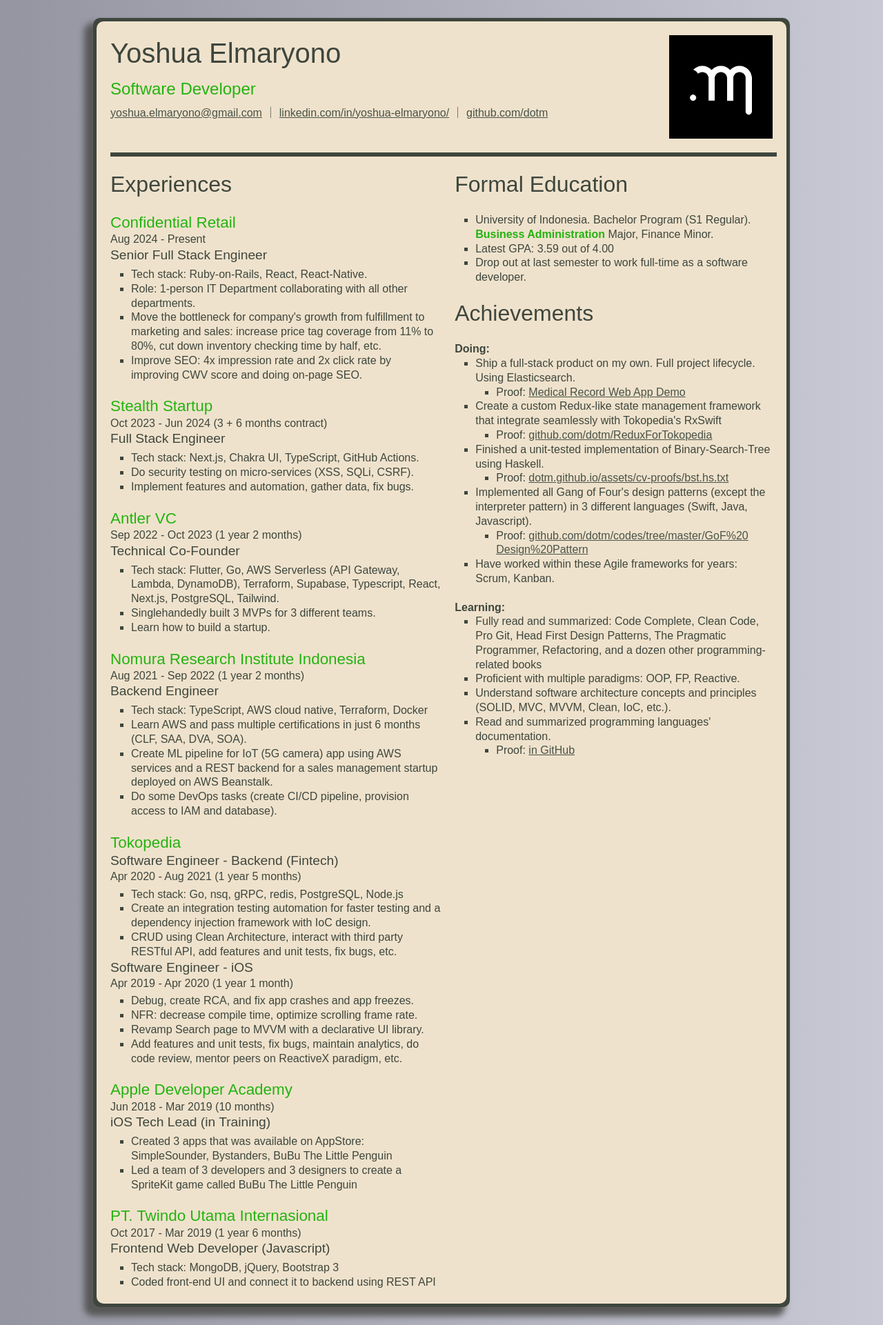
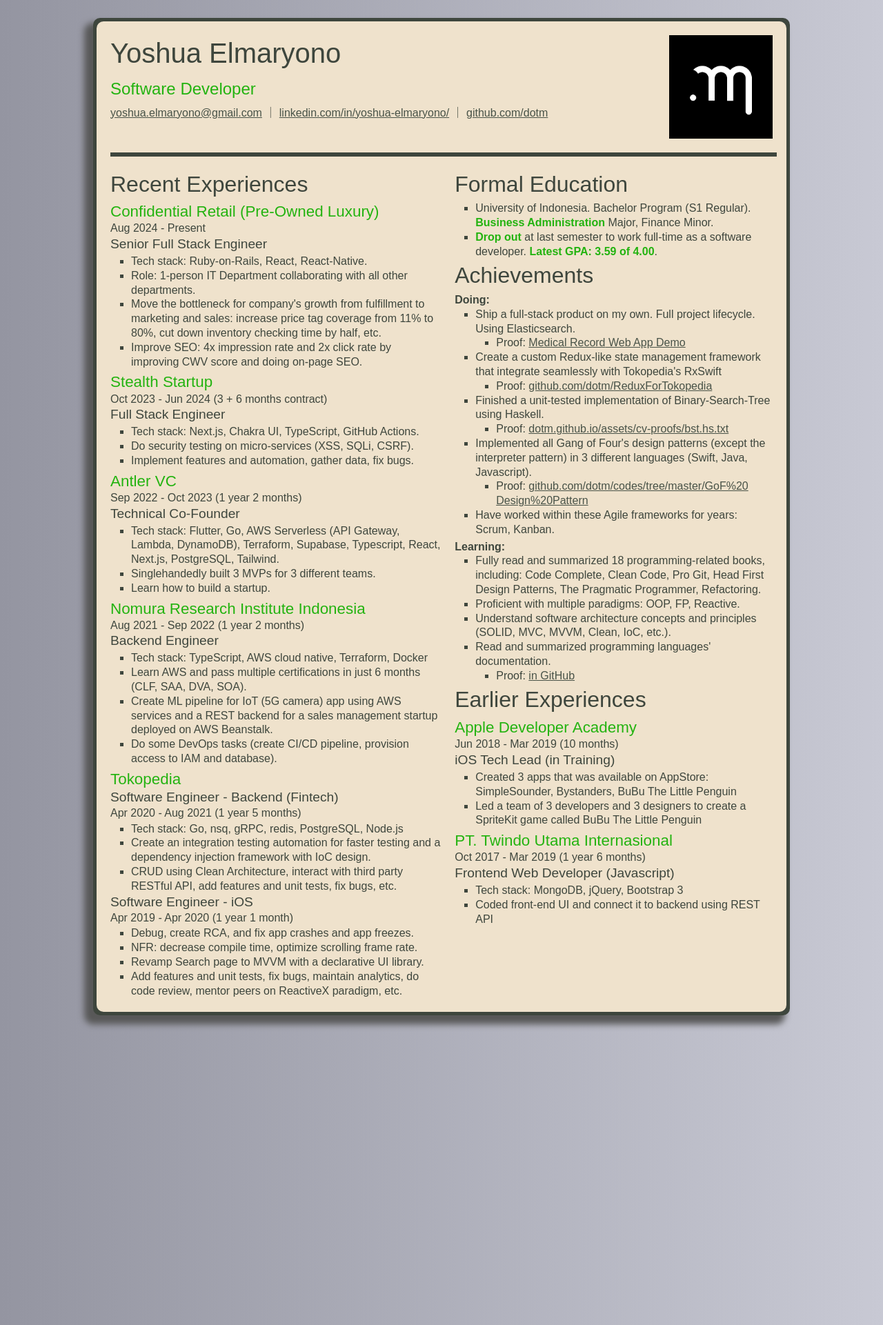
Before and after one commit to dotm/dotm.github.io, a Jekyll site: the page cv.html, which Jekyll copies as it is, in a window 1280 px wide. Shown: the whole page at 69% size. Built offline with Jekyll 4.4.1, drawn with Linux system fonts in a browser that asks for light colours.

Commit message:
update cv

```diff
--- a/cv.html
+++ b/cv.html
@@ -42,10 +42,10 @@
 
         <main class="experiences clearfix">
           <section class="left">
-            <h2>Experiences</h2>
+            <h2>Recent Experiences</h2>
 
             <section class="experience-item">
-              <p class="experience-item__workplace highlight">Confidential Retail</p>
+              <p class="experience-item__workplace highlight">Confidential Retail (Pre-Owned Luxury)</p>
               <p class="experience-item__date">Aug 2024 - Present</p>
               <p class="experience-item__position-title">Senior Full Stack Engineer</p>
               <ul class="experience-item__achievements">
@@ -109,6 +109,45 @@
               </ul>
             </section>
 
+          </section>
+          <section class="right">
+            <h2 style="margin-bottom: 4px;">Formal Education</h2>
+            <ul>
+              <li>University of Indonesia. Bachelor Program (S1 Regular). <strong class="highlight">Business Administration</strong> Major, Finance Minor.</li>
+              <li><strong class="highlight">Drop out</strong> at last semester to work full-time as a software developer. <strong class="highlight">Latest GPA: 3.59 of 4.00</strong>.</li>
+            </ul>
+
+            <h2 style="margin-top: 4px;">Achievements</h2>
+            <p style="margin-top: 4px;"><strong>Doing:</strong></p>
+            <ul>
+              <li>Ship a full-stack product on my own. Full project lifecycle. Using Elasticsearch.</li>
+              <ul><li>Proof: <a href="https://github.com/dotm/blob/blob/master/english-demo.mp4" target="_blank">Medical Record<wbr> Web App Demo</a></li></ul>
+
+              <li>Create a custom Redux-like state management framework that integrate seamlessly with Tokopedia's RxSwift</li>
+              <ul><li>Proof: <a href="https://github.com/dotm/ReduxForTokopedia" target="_blank">github.com/dotm/<wbr>ReduxForTokopedia</a></li></ul>
+
+              <li>Finished a unit-tested implementation of Binary-Search-Tree using Haskell.</li>
+              <ul><li>Proof: <a href="/assets/cv-proofs/bst.hs.txt" target="_blank">dotm.github.io/<wbr>assets/cv-proofs/bst.hs.txt</a></li></ul>
+
+              <li>Implemented all Gang of Four's design patterns (except the interpreter pattern) in 3 different languages (Swift, Java, Javascript).</li>
+              <ul><li>Proof: <a href="https://github.com/dotm/codes/tree/master/GoF%20Design%20Pattern" target="_blank">github.com/dotm/<wbr>codes/<wbr>tree/master/<wbr>GoF%20<wbr>Design%20<wbr>Pattern</a></li></ul>
+
+              <li>Have worked within these Agile frameworks for years: Scrum, Kanban.</li>
+            </ul>
+            <p style="margin-top: 4px;"><strong>Learning:</strong></p>
+            <ul>
+              <li>
+                Fully read and summarized 18 programming-related books, including:
+                Code Complete, Clean Code, Pro Git, Head First Design Patterns, The Pragmatic Programmer, Refactoring.
+              </li>
+
+              <li>Proficient with multiple paradigms: OOP, FP, Reactive.</li>
+              <li>Understand software architecture concepts and principles (SOLID, MVC, MVVM, Clean, IoC, etc.).</li>
+              <li>Read and summarized programming languages' documentation.</li>
+              <ul><li>Proof: <a href="https://github.com/dotm/codes/tree/master/0.lang" target="_blank">in GitHub</a></li></ul>
+            </ul>
+
+            <h2 style="margin-top: 4px;">Earlier Experiences</h2>
             <section class="experience-item">
               <p class="experience-item__workplace highlight">Apple Developer Academy</p>
               <p class="experience-item__date">Jun 2018 - Mar 2019 (10 months)</p>
@@ -133,58 +172,7 @@
                 <li>Coded front-end UI and connect it to backend using REST API</li>
               </ul>
             </section>
-
-          </section>
-          <section class="right">
-            <h2>Formal Education</h2>
             <br>
-            <ul>
-              <li>University of Indonesia. Bachelor Program (S1 Regular). <strong class="highlight">Business Administration</strong> Major, Finance Minor.</li>
-              <li>Latest GPA: 3.59 out of 4.00</li>
-              <li>Drop out at last semester to work full-time as a software developer.</li>
-            </ul>
-            <br>
-
-            <h2>Achievements</h2>
-            <br>
-
-            <p><strong>Doing:</strong></p>
-            <ul>
-              <li>Ship a full-stack product on my own. Full project lifecycle. Using Elasticsearch.</li>
-              <ul><li>Proof: <a href="https://github.com/dotm/blob/blob/master/english-demo.mp4" target="_blank">Medical Record<wbr> Web App Demo</a></li></ul>
-
-              <li>Create a custom Redux-like state management framework that integrate seamlessly with Tokopedia's RxSwift</li>
-              <ul><li>Proof: <a href="https://github.com/dotm/ReduxForTokopedia" target="_blank">github.com/dotm/<wbr>ReduxForTokopedia</a></li></ul>
-
-              <li>Finished a unit-tested implementation of Binary-Search-Tree using Haskell.</li>
-              <ul><li>Proof: <a href="/assets/cv-proofs/bst.hs.txt" target="_blank">dotm.github.io/<wbr>assets/cv-proofs/bst.hs.txt</a></li></ul>
-
-              <li>Implemented all Gang of Four's design patterns (except the interpreter pattern) in 3 different languages (Swift, Java, Javascript).</li>
-              <ul><li>Proof: <a href="https://github.com/dotm/codes/tree/master/GoF%20Design%20Pattern" target="_blank">github.com/dotm/<wbr>codes/<wbr>tree/master/<wbr>GoF%20<wbr>Design%20<wbr>Pattern</a></li></ul>
-
-              <li>Have worked within these Agile frameworks for years: Scrum, Kanban.</li>
-            </ul>
-            <br>
-
-            <p><strong>Learning:</strong></p>
-            <ul>
-              <li>Fully read and summarized:
-                Code Complete,
-                Clean Code,
-                Pro Git,
-                Head First Design Patterns,
-                The Pragmatic Programmer,
-                Refactoring,
-                and a dozen other programming-related books
-              </li>
-
-              <li>Proficient with multiple paradigms: OOP, FP, Reactive.</li>
-              <li>Understand software architecture concepts and principles (SOLID, MVC, MVVM, Clean, IoC, etc.).</li>
-              <li>Read and summarized programming languages' documentation.</li>
-              <ul><li>Proof: <a href="https://github.com/dotm/codes/tree/master/0.lang" target="_blank">in GitHub</a></li></ul>
-            </ul>
-            <br>
-
           </section>
         </main>
       </article>
--- a/stylesheets/cv.css
+++ b/stylesheets/cv.css
@@ -47,7 +47,7 @@
 
 
 .experience-item {
-  margin-top: 20px;
+  margin-top: 4px;
 }
 .experience-item__workplace {
   font-size: 1.4em;
@@ -56,7 +56,7 @@
   font-size: 1.2em;
 }
 .experience-item__achievements{
-  margin-top: 5px;
+  margin-top: 2px;
 }
 ul{
   list-style: square;
@@ -180,6 +180,7 @@
   .cv-body {
     border-radius: 10px;
     padding: 2%;
+    line-height: 1.2em;
   }
 
   img.cv-photo {
```
